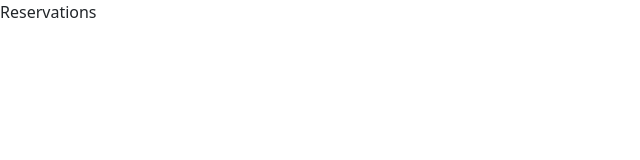
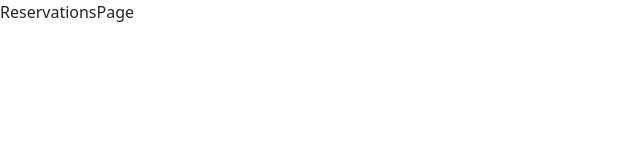
Before and after one commit to victorokoroji/doctors-appointment-frontend, a React (Create React App) app: page /reservations in a window 1280 px wide. Shown: the top 160 px of the page, without its empty margins (0-640 px from the left). Built offline with nearby package versions, Linux system fonts and the light colour scheme; a web font is replaced by a local one.

Commit message:
Add reservation

```diff
--- a/src/components/Reservations.js
+++ b/src/components/Reservations.js
@@ -1,9 +1,19 @@
-import React from 'react'
+import React from 'react';
+import ReservationsPage from './ReservationsPage';
 
-const Reservations = () => {
-  return (
-    <div>Reservations</div>
-  )
-}
+const Reservations = () => (
+    <div>
 
-export default Reservations
+        <div className="">
+
+        </div>
+
+        <div className="">
+            <ReservationsPage />
+        </div>
+
+    </div>
+
+);
+
+export default Reservations;
```
